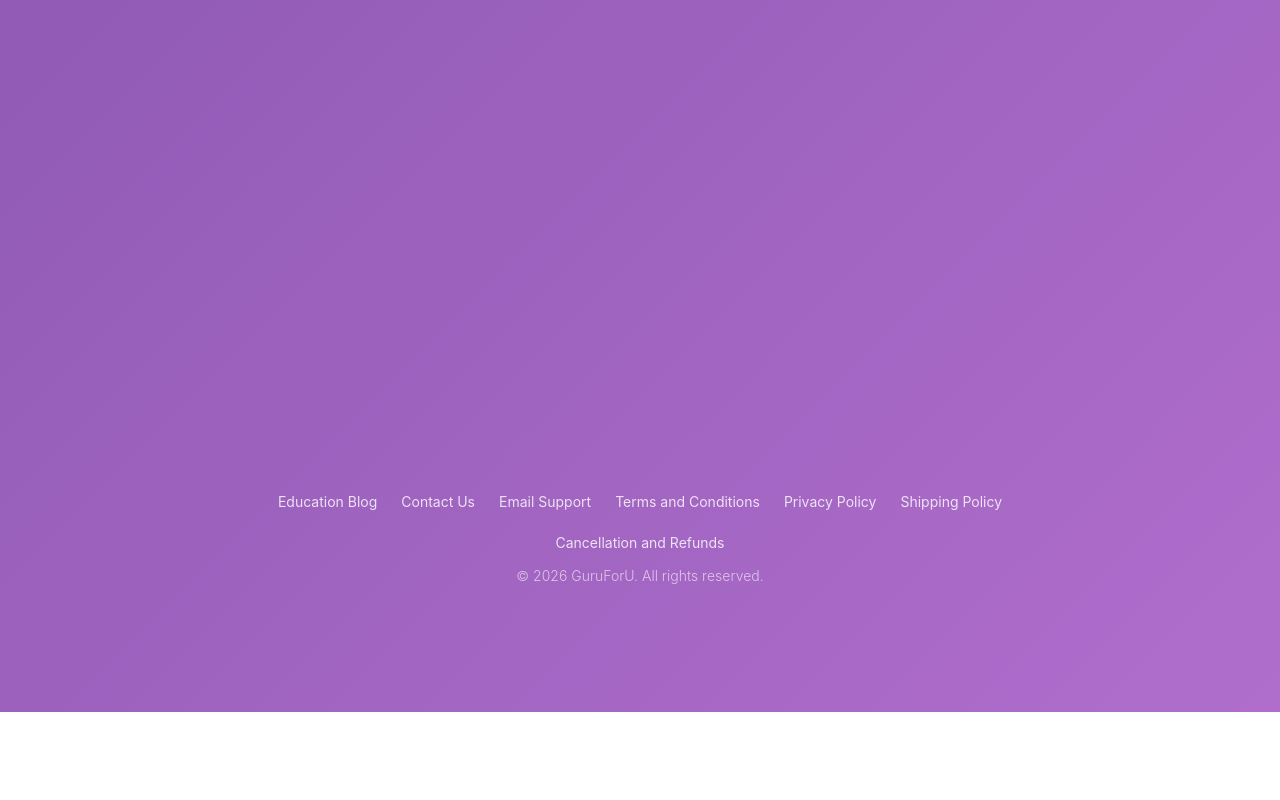
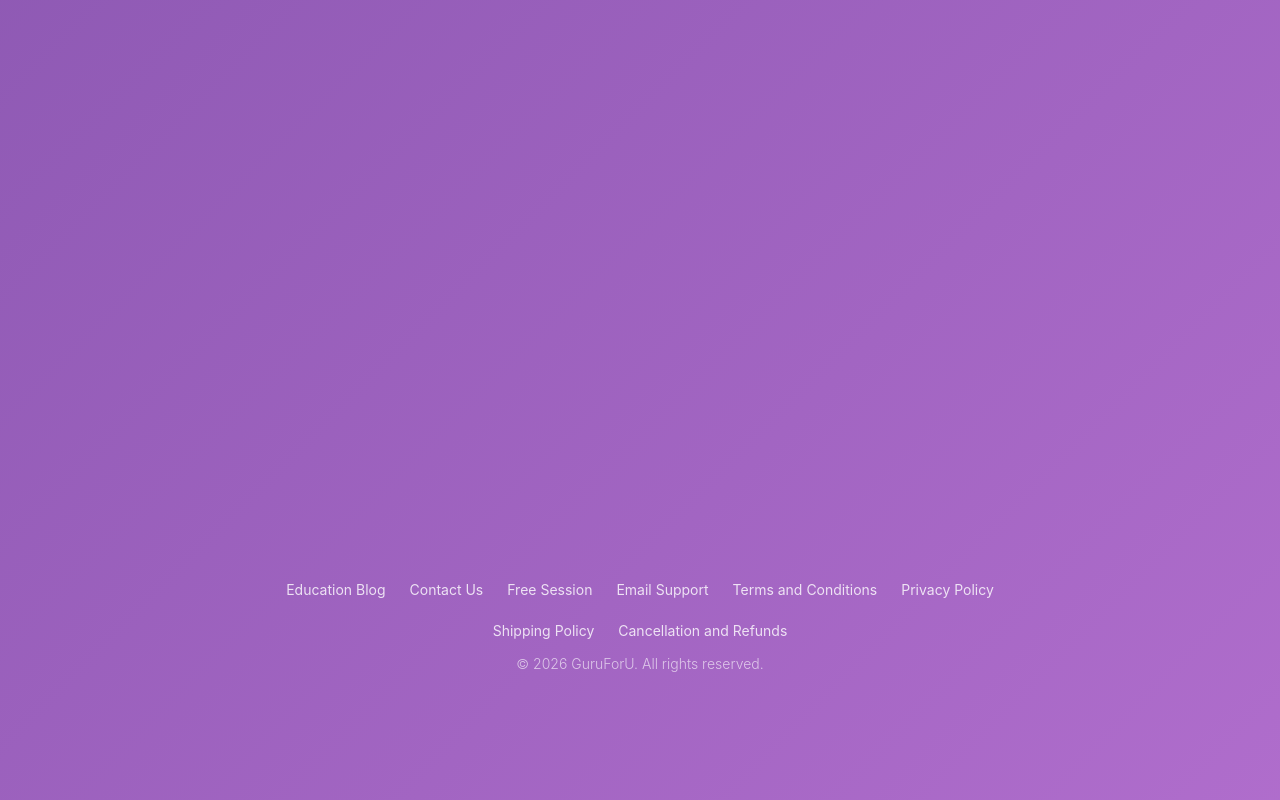
Before and after one commit to shivak-gh/guruforu-web, a Next.js app: page / in a window 1280 px wide. Shown: the part 1854-2654 px from the top of the page. Before the commit the page ends 2566 px from the top, so only its background shows below. Built offline with nearby package versions, Linux system fonts and the light colour scheme.

Commit message:
changes for crawl

```diff
--- /dev/null
+++ b/app/blog/content/building-math-confidence.json
@@ -0,0 +1,133 @@
+{
+  "title": "Building Math Confidence: Overcoming Math Anxiety and Succeeding in K-12",
+  "slug": "building-math-confidence",
+  "category": "Math",
+  "meta": {
+    "readTime": "12 min read",
+    "publishedDate": "2026-01-30"
+  },
+  "lead": "Math anxiety affects many students and can hold them back from reaching their potential—even when they have strong reasoning skills. The good news is that math confidence can be built at any age. This guide covers what causes math anxiety, evidence-based strategies to overcome it, and practical tips for parents and students to develop a positive mindset and lasting success in mathematics from elementary through high school.",
+  "sections": [
+    {
+      "title": "What Is Math Anxiety and Why Does It Matter?",
+      "content": [
+        "Math anxiety is more than just disliking math. It's a feeling of tension, worry, or fear that interferes with working with numbers and solving problems. Research shows that math anxiety can reduce working memory, lower test scores, and lead students to avoid math-related subjects and careers—even when they're capable.",
+        "Understanding that math anxiety is common and treatable is the first step. With the right support, students can learn to manage anxiety and build both skills and confidence."
+      ],
+      "highlights": [
+        {
+          "title": "Signs of Math Anxiety",
+          "text": "Students may avoid math homework, say they're 'just bad at math,' feel physically tense before tests, or freeze when asked to solve problems aloud. These reactions are often about anxiety, not ability."
+        },
+        {
+          "title": "Impact on Learning",
+          "text": "When anxiety is high, the brain uses resources that would otherwise go toward solving problems. Reducing anxiety frees up mental capacity for actual math thinking and improves performance."
+        },
+        {
+          "title": "It's Not Fixed",
+          "text": "Believing that 'some people are math people' can make anxiety worse. A growth mindset—the belief that math ability can improve with effort—is linked to better outcomes and lower anxiety."
+        }
+      ]
+    },
+    {
+      "title": "Strategies for Students: Building Confidence Step by Step",
+      "content": [
+        "Students can learn to manage anxiety and build confidence through small, consistent steps. These strategies work across grades and can be reinforced at home and in tutoring sessions."
+      ],
+      "list": [
+        {
+          "item": "Start with What You Know: Begin practice sessions with problems you can do confidently. This warms up your brain and reduces the stress of jumping straight into hard material."
+        },
+        {
+          "item": "Use a Growth Mindset: Replace 'I can't do this' with 'I can't do this yet.' Mistakes are part of learning; they show where to focus next, not that you're bad at math."
+        },
+        {
+          "item": "Break Problems Down: When a problem feels overwhelming, write down what you know and what you need to find. Tackle one step at a time instead of trying to see the whole solution at once."
+        },
+        {
+          "item": "Practice Under Low Pressure: Timed tests can spike anxiety. Practice without a timer first, then gradually introduce time limits so they feel less threatening."
+        },
+        {
+          "item": "Use Visuals and Tools: Draw pictures, use number lines, or manipulatives. Visual and hands-on approaches reduce the 'abstract' feeling of math and often make concepts clearer. Khan Academy uses visual models throughout its math courses; their free practice at https://www.khanacademy.org/math can help reinforce concepts without pressure."
+        }
+      ]
+    },
+    {
+      "title": "How Parents Can Support Math Confidence",
+      "content": [
+        "Parents play a crucial role in how children view math. Your attitude and the way you talk about math at home can either ease or worsen anxiety. These approaches help without requiring you to be a math expert."
+      ],
+      "strategies": [
+        {
+          "title": "Watch Your Language",
+          "text": "Avoid saying things like 'I was never good at math' or 'math is hard.' Instead, model curiosity: 'Let's figure this out together' or 'I like that you're trying different approaches.'"
+        },
+        {
+          "title": "Praise Effort and Process",
+          "text": "Focus on how your child thought through a problem, attempted a strategy, or corrected a mistake—not just whether the answer was right. This reinforces that effort and persistence matter."
+        },
+        {
+          "title": "Normalize Struggle",
+          "text": "Explain that everyone finds some math topics challenging and that struggling is part of learning. Share that even mathematicians make mistakes and revise their work."
+        },
+        {
+          "title": "Connect Math to Real Life",
+          "text": "Cooking, shopping, sports stats, and planning trips all involve math. Doing these together shows that math is useful and accessible, not just a school subject."
+        }
+      ]
+    },
+    {
+      "title": "Creating a Low-Anxiety Learning Environment",
+      "content": [
+        "The environment in which students learn math—whether at home, in school, or in online tutoring—affects anxiety levels. Structure and predictability can help students feel safe enough to take risks and make mistakes."
+      ],
+      "list": [
+        {
+          "item": "Consistent Routine: Set a regular time and place for math practice so it feels predictable rather than unpredictable or last-minute."
+        },
+        {
+          "item": "Quiet, Focused Space: Reduce distractions during math work. A calm environment helps the brain focus on problem-solving instead of external stress."
+        },
+        {
+          "item": "Allow Thinking Time: Resist the urge to jump in immediately when your child is stuck. Giving a few moments of silence can help them access their own reasoning."
+        },
+        {
+          "item": "Celebrate Small Wins: Acknowledge when they try a new strategy, finish a set of problems, or explain their reasoning—even if the final answer wasn't correct."
+        }
+      ]
+    },
+    {
+      "title": "When to Seek Extra Support",
+      "content": [
+        "Sometimes anxiety is tied to real gaps in understanding. If a student has missed key concepts in earlier grades, later topics can feel impossible and anxiety can spiral. Targeted support can address both skills and confidence."
+      ],
+      "highlights": [
+        {
+          "title": "Signs That Tutoring May Help",
+          "text": "Persistent avoidance of math, declining grades despite effort, or strong anxiety before tests or math class may indicate that personalized instruction could help. A tutor can fill gaps and provide practice in a low-pressure setting."
+        },
+        {
+          "title": "Role of AI and Personalized Learning",
+          "text": "Platforms like GuruForU use AI to identify exactly where a student needs support and to adapt practice to their level. This reduces the fear of being 'behind' by making progress visible and tailored to the individual."
+        },
+        {
+          "title": "Combining Practice and Mindset",
+          "text": "The best outcomes often come from pairing skill-building (e.g., targeted practice, video tutorials like those on Khan Academy at https://www.khanacademy.org/math) with mindset strategies. As skills improve, anxiety tends to decrease, and as anxiety decreases, learning becomes easier."
+        }
+      ]
+    },
+    {
+      "title": "Long-Term Success: From Elementary to High School",
+      "content": [
+        "Math confidence built in elementary school supports middle school algebra and problem-solving; confidence in middle school supports high school math and STEM choices. Investing in mindset and skills early pays off across K-12 and beyond.",
+        "Encourage your child to see math as a subject they can grow in—one that opens doors to science, technology, engineering, and many careers. With the right support, math anxiety doesn't have to define their journey."
+      ]
+    }
+  ],
+  "cta": {
+    "title": "Build Math Confidence with Personalized Support",
+    "text": "GuruForU's AI-powered platform identifies your child's strengths and gaps, provides practice at the right level, and tracks progress so you can see improvement over time. Our tutors work with students in a supportive environment to build both skills and confidence. Help your child move from 'I'm bad at math' to 'I can learn math.'",
+    "buttonText": "Explore Math Tutoring",
+    "buttonLink": "/"
+  }
+}
--- a/app/page.module.css
+++ b/app/page.module.css
@@ -574,6 +574,24 @@
   text-shadow: 1px 1px 2px rgba(0, 0, 0, 0.15);
 }
 
+.exploreSection {
+  margin-top: 3rem;
+  text-align: center;
+  max-width: 800px;
+  margin-left: auto;
+  margin-right: auto;
+  padding: 0 1rem;
+}
+
+.exploreSection .benefitsHeading {
+  margin-bottom: 0.75rem;
+}
+
+.exploreSection .footerLinks {
+  gap: 0.35rem 1rem;
+  margin-bottom: 0;
+}
+
 .footer {
   position: relative;
   z-index: 1;
@@ -584,7 +602,7 @@
   width: 100%;
   max-width: 800px;
   text-align: center;
-  margin-top: 3rem;
+  margin-top: 1.25rem;
   padding: 0 1rem;
 }
 
--- a/app/page.tsx
+++ b/app/page.tsx
@@ -6,6 +6,7 @@ import Image from 'next/image'
 import dynamic from 'next/dynamic'
 import { headers } from 'next/headers'
 import { detectLocale, getSEOContent, localizeText, generateHreflangLinks } from '../lib/locale'
+import { getAllCategories } from './blog/lib/getBlogs'
 
 // Lazy load NavMenu to reduce initial bundle size
 const NavMenu = dynamic(() => import('./components/NavMenu'), {
@@ -76,6 +77,7 @@ export default async function ComingSoon() {
   const headersList = await headers()
   const localeInfo = detectLocale(headersList)
   const localized = (text: string) => localizeText(text, localeInfo.region)
+  const categories = await getAllCategories()
 
   // Enhanced Organization Schema for SEO
   const organizationSchema = {
@@ -357,6 +359,15 @@ export default async function ComingSoon() {
             </Link>
           </div>
         </section>
+
+        <section aria-label={localized('Explore by topic')} className={styles.exploreSection}>
+          <h2 className={styles.benefitsHeading}>{localized('Explore by topic')}</h2>
+          <nav className={styles.footerLinks}>
+            {categories.map((cat) => (
+              <Link key={cat.slug} href={`/blog/${cat.slug}`} className={styles.footerLink} prefetch={false}>{cat.name}</Link>
+            ))}
+          </nav>
+        </section>
         </main>
       </div>
 
@@ -364,6 +375,7 @@ export default async function ComingSoon() {
         <nav className={styles.footerLinks}>
           <Link href="/blog" className={styles.footerLink} prefetch={false}>{localized('Education Blog')}</Link>
           <Link href="/contact" className={styles.footerLink} prefetch={false}>{localized('Contact Us')}</Link>
+          <Link href="/free-session" className={styles.footerLink} prefetch={false}>{localized('Free Session')}</Link>
           <a href="mailto:support@guruforu.com" className={styles.footerLink}>{localized('Email Support')}</a>
           <Link href="/terms" className={styles.footerLink} prefetch={false}>{localized('Terms and Conditions')}</Link>
           <Link href="/privacy" className={styles.footerLink} prefetch={false}>{localized('Privacy Policy')}</Link>
```
Also changed, not shown: 1 other file (tests, documents, lock files or other folders).
